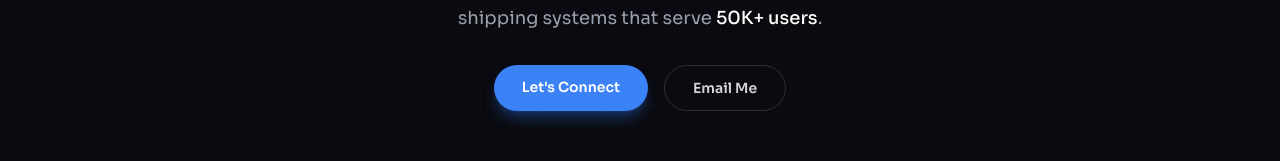
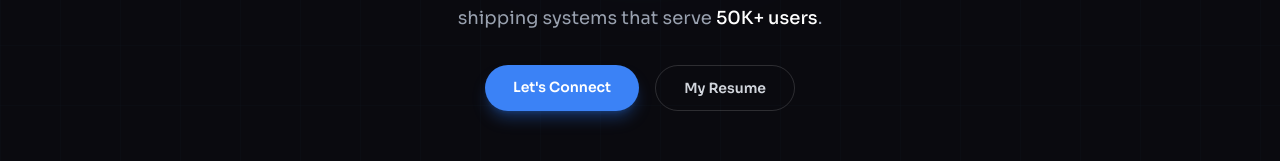
Before and after one commit to SubrahmanyamNandham/latest-portfolio, a React (Vite) app: page / in a window 1280 px wide. Shown: the part 555-716 px from the top of the page. Built offline with nearby package versions, Linux system fonts and the light colour scheme.

Commit message:
Update Hero.jsx

```diff
--- a/src/components/Hero.jsx
+++ b/src/components/Hero.jsx
@@ -66,9 +66,9 @@
             className="px-7 py-3 rounded-full bg-[#3b82f6] hover:bg-[#2563eb] text-white font-semibold text-sm transition shadow-lg shadow-blue-500/30">
             Let's Connect
           </a>
-          <a href="mailto:subrahmanyam.nandham@gmail.com"
+          <a href="https://drive.google.com/file/d/1pOhEEkpOsJp7IZbo5nWFy4n0fVHyiM9P/view?usp=sharing"
             className="px-7 py-3 rounded-full border border-white/15 text-gray-300 hover:border-[#3b82f6] hover:text-white text-sm font-semibold transition">
-            Email Me
+           My Resume
           </a>
         </div>
 
```
